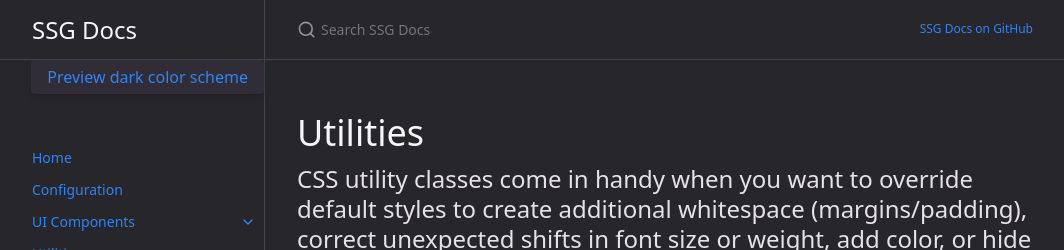
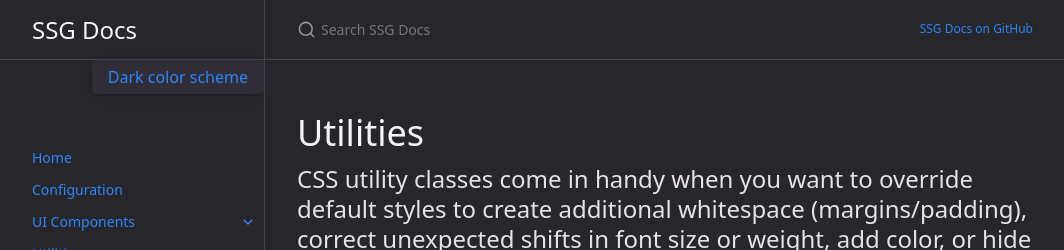
Before and after one commit to sadchikovsg/sadchikovsg.github.io, a Jekyll site: the page built from docs/utilities/utilities.md, in a window 1280 px wide. Shown: the top 250 px of the page, without its empty margins (107-1171 px from the left). Built offline with Jekyll 4.4.1, drawn with Linux system fonts in a browser that asks for light colours; cached includes are drawn as plain includes.

Commit message:
Update sidebar.html

```diff
--- a/_includes/components/sidebar.html
+++ b/_includes/components/sidebar.html
@@ -17,7 +17,7 @@
     </button>
   </div>
 
-  <button class="btn js-toggle-dark-mode">Preview dark color scheme</button>
+  <button class="btn js-toggle-dark-mode">Dark color scheme</button>
 
   <script>
   const toggleDarkMode = document.querySelector('.js-toggle-dark-mode');
@@ -25,7 +25,7 @@
   jtd.addEvent(toggleDarkMode, 'click', function(){
   if (jtd.getTheme() === 'dark') {
     jtd.setTheme('light');
-    toggleDarkMode.textContent = 'Preview dark color scheme';
+    toggleDarkMode.textContent = 'Dark color scheme';
   } else {
     jtd.setTheme('dark');
     toggleDarkMode.textContent = 'Return to the light side';
```
